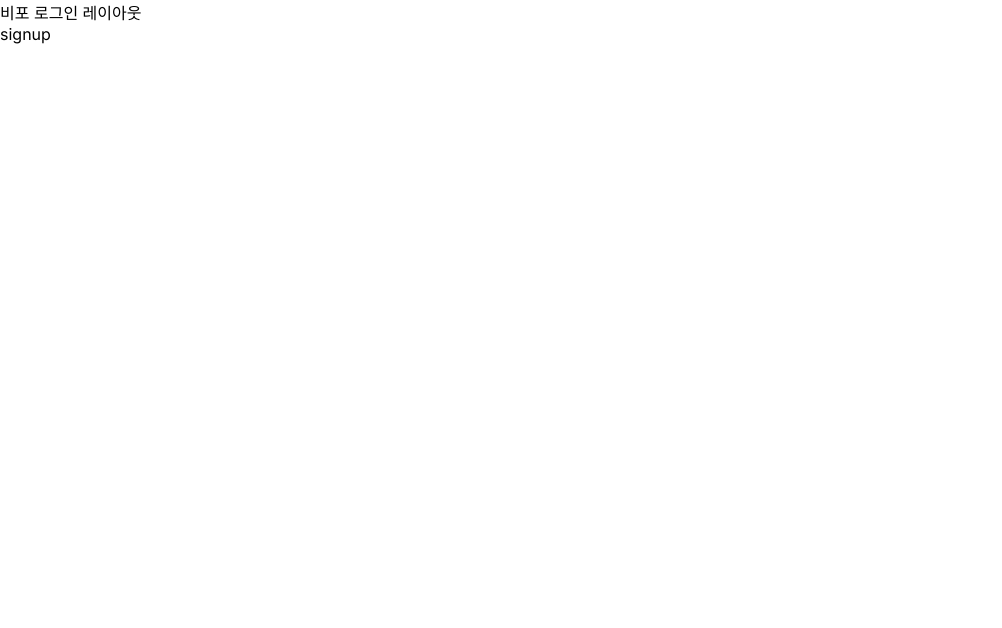
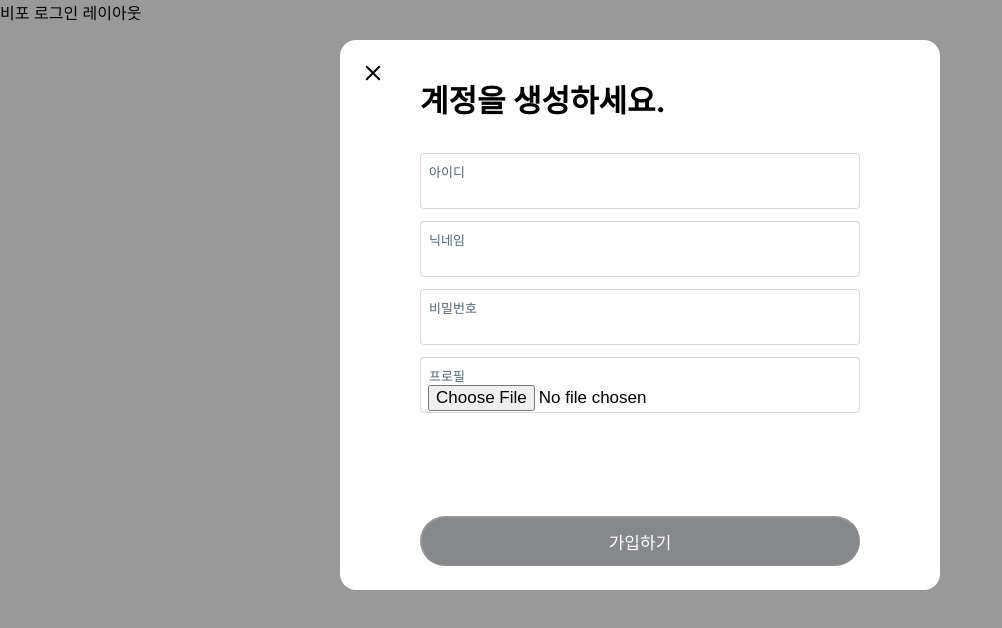
Before and after one commit to ChloePark85/x-clone, a Next.js app: page /i/flow/signup in a window 1280 px wide. Shown: the top 628 px of the page, without its empty margins (0-1002 px from the left). Built offline with nearby package versions, Linux system fonts and the light colour scheme.

Commit message:
added signup modal

```diff
--- /dev/null
+++ b/src/app/(beforeLogin)/_component/SignupModal.js
@@ -0,0 +1,140 @@
+"use client";
+
+import style from "./signup.module.css";
+import { useRouter } from "next/navigation";
+import { ChangeEventHandler, FormEventHandler, useState } from "react";
+
+export default function SignupModal() {
+  const [id, setId] = useState("");
+  const [password, setPassword] = useState("");
+  const [nickname, setNickname] = useState("");
+  const [image, setImage] = useState("");
+  const [imageFile, setImageFile] = useState();
+
+  const router = useRouter();
+  const onClickClose = () => {
+    router.back();
+    // TODO: 뒤로가기가 /home이 아니면 /home으로 보내기
+  };
+
+  const onChangeId = (e) => {
+    setId(e.target.value);
+  };
+
+  const onChangePassword = (e) => {
+    setPassword(e.target.value);
+  };
+  const onChangeNickname = (e) => {
+    setNickname(e.target.value);
+  };
+  const onChangeImageFile = (e) => {
+    e.target.files && setImageFile(e.target.files[0]);
+  };
+
+  const onSubmit = (e) => {
+    e.preventDefault();
+    fetch("http://localhost:9090/api/users", {
+      method: "post",
+      body: JSON.stringify({
+        id,
+        nickname,
+        image,
+        password,
+      }),
+      credentials: "include",
+    })
+      .then((response) => {
+        console.log(response.status);
+        if (response.status === 200) {
+          router.replace("/home");
+        }
+      })
+      .catch((err) => {
+        console.error(err);
+      });
+  };
+
+  return (
+    <>
+      <div className={style.modalBackground}>
+        <div className={style.modal}>
+          <div className={style.modalHeader}>
+            <button className={style.closeButton} onClick={onClickClose}>
+              <svg
+                width={24}
+                viewBox="0 0 24 24"
+                aria-hidden="true"
+                className="r-18jsvk2 r-4qtqp9 r-yyyyoo r-z80fyv r-dnmrzs r-bnwqim r-1plcrui r-lrvibr r-19wmn03"
+              >
+                <g>
+                  <path d="M10.59 12L4.54 5.96l1.42-1.42L12 10.59l6.04-6.05 1.42 1.42L13.41 12l6.05 6.04-1.42 1.42L12 13.41l-6.04 6.05-1.42-1.42L10.59 12z"></path>
+                </g>
+              </svg>
+            </button>
+            <div>계정을 생성하세요.</div>
+          </div>
+          <form>
+            <div className={style.modalBody}>
+              <div className={style.inputDiv}>
+                <label className={style.inputLabel} htmlFor="id">
+                  아이디
+                </label>
+                <input
+                  id="id"
+                  className={style.input}
+                  type="text"
+                  placeholder=""
+                  value={id}
+                  onChange={onChangeId}
+                />
+              </div>
+              <div className={style.inputDiv}>
+                <label className={style.inputLabel} htmlFor="name">
+                  닉네임
+                </label>
+                <input
+                  id="name"
+                  className={style.input}
+                  type="text"
+                  placeholder=""
+                  value={nickname}
+                  onChange={onChangeNickname}
+                />
+              </div>
+              <div className={style.inputDiv}>
+                <label className={style.inputLabel} htmlFor="password">
+                  비밀번호
+                </label>
+                <input
+                  id="password"
+                  className={style.input}
+                  type="password"
+                  placeholder=""
+                  value={password}
+                  onChange={onChangePassword}
+                />
+              </div>
+              <div className={style.inputDiv}>
+                <label className={style.inputLabel} htmlFor="image">
+                  프로필
+                </label>
+                <input
+                  id="image"
+                  className={style.input}
+                  type="file"
+                  accept="image/*"
+                  onChange={onChangeImageFile}
+                />
+              </div>
+            </div>
+            <div className={style.modalFooter}>
+              <button className={style.actionButton} disabled>
+                가입하기
+              </button>
+            </div>
+          </form>
+        </div>
+      </div>
+    </>
+  );
+}
--- /dev/null
+++ b/src/app/(beforeLogin)/_component/signup.module.css
@@ -0,0 +1,141 @@
+.modalBackground {
+    width: 100vw;
+    height: 100%;
+    display: flex;
+    justify-content: center;
+    position: absolute;
+    top: 0;
+    left: 0;
+    right: 0;
+    bottom: 0;
+    background-color: rgba(0, 0, 0, 0.4);
+}
+@media (prefers-color-scheme: dark) {
+    .modalBackground {
+        background-color: rgba(91, 112, 131, 0.4);
+    }
+}
+.modal {
+    background-color: rgb(var(--background-end-rgb));
+    position: relative;
+    top: 5%;
+    max-width: 80vw;
+    min-width: 600px;
+    border-radius: 16px;
+    display: flex;
+    flex-direction: column;
+    height: 550px;
+}
+
+.modalHeader {
+    padding: 36px 80px 20px;
+    font-size: 31px;
+    font-weight: bold;
+}
+
+.modal form {
+    display: flex;
+    flex-direction: column;
+    flex: 1;
+}
+
+.modalBody {
+    flex: 1;
+    padding: 0 80px;
+}
+@media all and (min-width: 687px) {
+    .modal {
+        top: 5%;
+        min-width: 600px;
+        max-width: 600px;
+        height: 550px;
+        padding: 0;
+    }
+    .modalHeader {
+        padding: 36px 80px 20px;
+    }
+    .modalBody {
+        padding: 0 80px;
+    }
+}
+
+.inputDiv {
+    display: flex;
+    flex-direction: column;
+    height: 56px;
+    position: relative;
+    margin: 12px 0;
+}
+.inputLabel {
+    width: 100%;
+    display: inline-block;
+    position: absolute;
+    top: 0;
+    border: 1px solid rgb(207, 217, 222);
+    border-radius: 4px;
+    font-size: 13px;
+    height: 56px;
+    padding: 8px 8px 0;
+    color: rgb(83, 100, 113);
+}
+.inputLabel:focus-within {
+    color: red;
+}
+.input {
+    width: 100%;
+    border: none;
+    font-size: 17px;
+    margin-top: 16px;
+    padding: 12px 8px 8px;
+    outline: none;
+}
+
+.modalFooter {
+    padding: 24px 80px;
+}
+
+.actionButton {
+    width: 100%;
+    height: 50px;
+    border-radius: 25px;
+    background-color: rgb(15, 20, 25);
+    color: white;
+    font-size: 17px;
+}
+.actionButton:disabled {
+    opacity: 0.5;
+}
+.actionButton:hover {
+    background-color: rgb(39,44,48);
+}
+
+.closeButton {
+    width: 34px;
+    height: 34px;
+    border-radius: 17px;
+    border: none;
+    cursor: pointer;
+    background-color: #fff;
+    position: absolute;
+    left: 16px;
+    top: 16px;
+    display: flex;
+    align-items: center;
+    justify-content: center;
+}
+.closeButton:hover {
+    background-color: rgba(15,20,25, 0.1);
+}
+@media all and (min-width: 687px) {
+    .closeButton {
+        left: 16px;
+    }
+}
+@media (prefers-color-scheme: dark) {
+    .closeButton {
+        background-color: black;
+    }
+    .closeButton svg {
+        fill: white;
+    }
+}
--- a/src/app/(beforeLogin)/i/flow/signup/page.js
+++ b/src/app/(beforeLogin)/i/flow/signup/page.js
@@ -1,3 +1,5 @@
+import SignupModal from "@/app/(beforeLogin)/_component/SignupModal";
+
 export default function Signup() {
-  return <div>signup</div>;
+  return <SignupModal />;
 }
--- a/src/app/(beforeLogin)/page.js
+++ b/src/app/(beforeLogin)/page.js
@@ -16,7 +16,7 @@
           <button className={styles.button}>Google 계정으로 가입하기</button>
           <button className={styles.button}>Apple에서 가입하기</button>
           <span className={styles.or}>또는</span>
-          <Link href="/signup" className={styles.signupbutton}>
+          <Link href="i/flow/signup" className={styles.signupbutton}>
             계정 만들기
           </Link>
         </div>
```
Also changed, not shown: src/app/(beforeLogin)/@modal/(.)i/flow/signup/page.js (added, +8 -0 lines).
